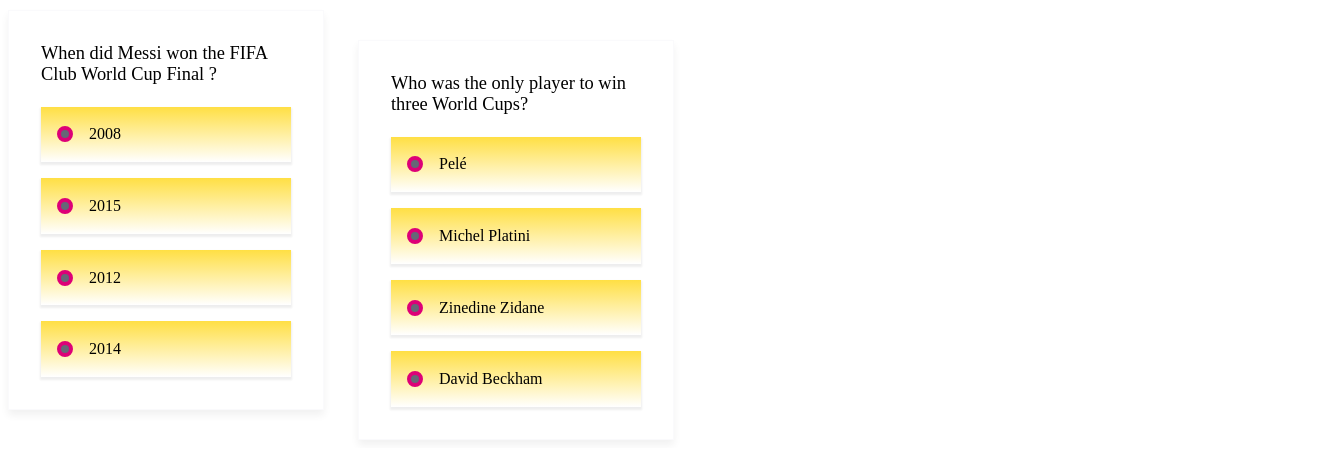
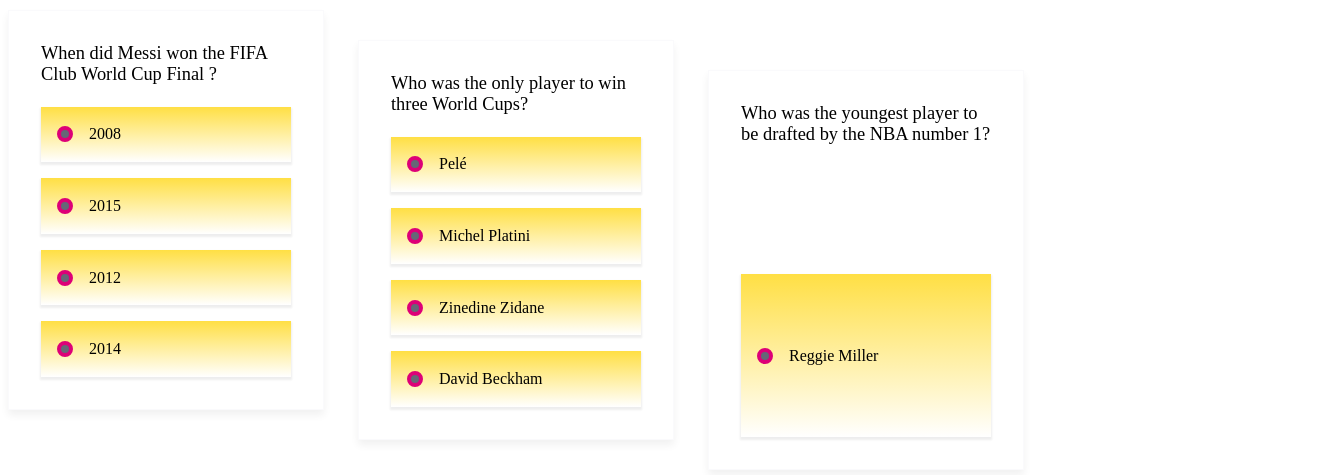
Before and after one commit to NjomezaZogaj/INT_18_19_Gr26, a website: page Internet_projekti/public_html/sportculture.html in a window 1280 px wide. Shown: the part 2092-2567 px from the top of the page, 1340 px wide, since content can reach past the window. Before the commit the page ends 2540 px from the top, so only its background shows below. Drawn offline with nearby package versions, Linux system fonts and the light colour scheme.

Commit message:
Update sportculture.html

```diff
--- a/Internet_projekti/public_html/sportculture.html
+++ b/Internet_projekti/public_html/sportculture.html
@@ -375,6 +375,19 @@
 
   </div>
 </div>
+<div class="permbajtja2" id="div7">
+
+  <div class="quiz">
+
+    <div class="quiz-question">Who was  the youngest player to be drafted by the NBA number 1?</div>
+
+    <label class="quiz-answer">
+      <input type="radio" name="question1" id="answer1">
+      <div class="highlight"></div>
+      <div class="circle"></div>
+      <p>Reggie Miller</p>
+      <span class="feedback">Try again!</span>
+    </label>
 
 
 
```
